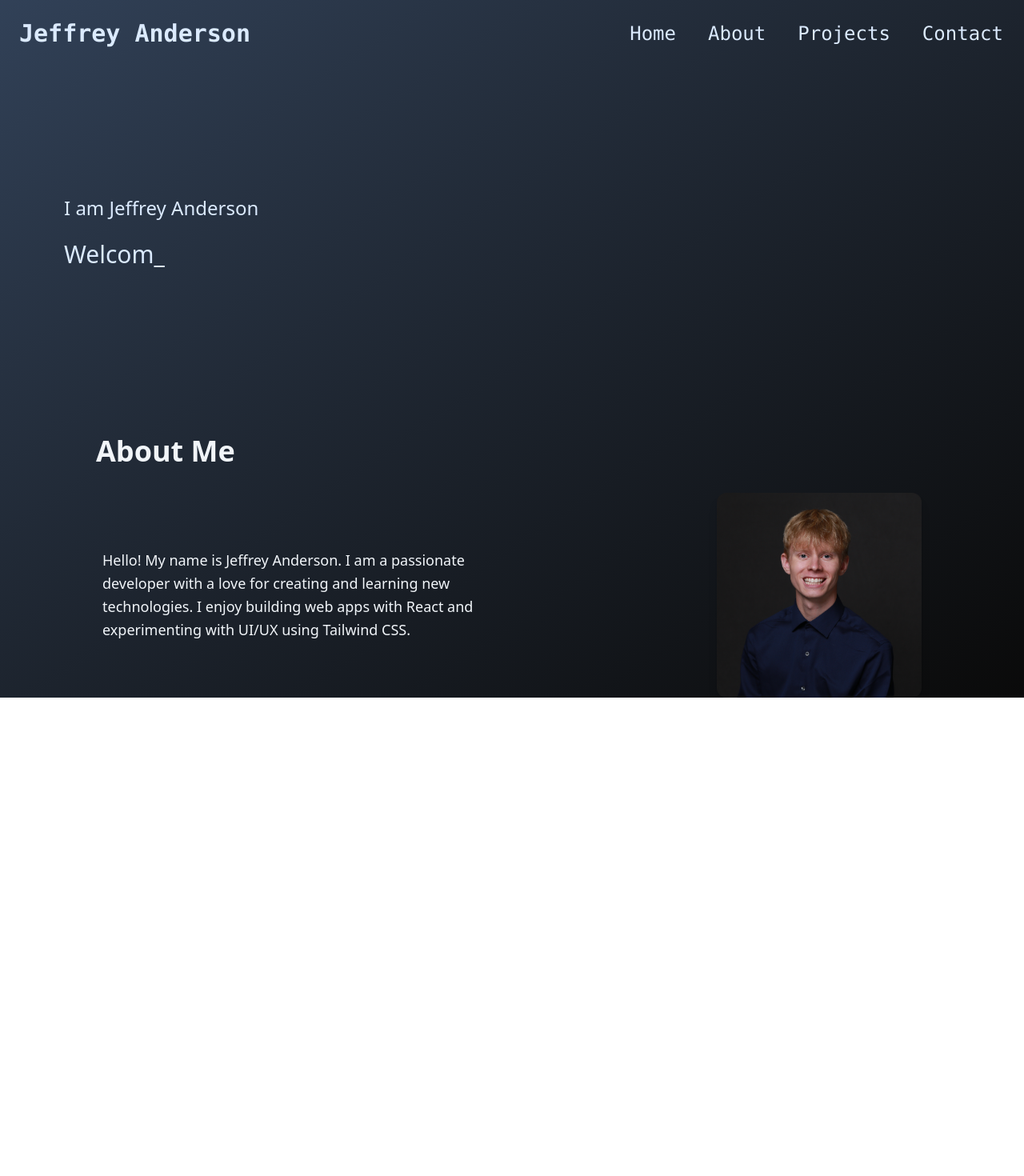
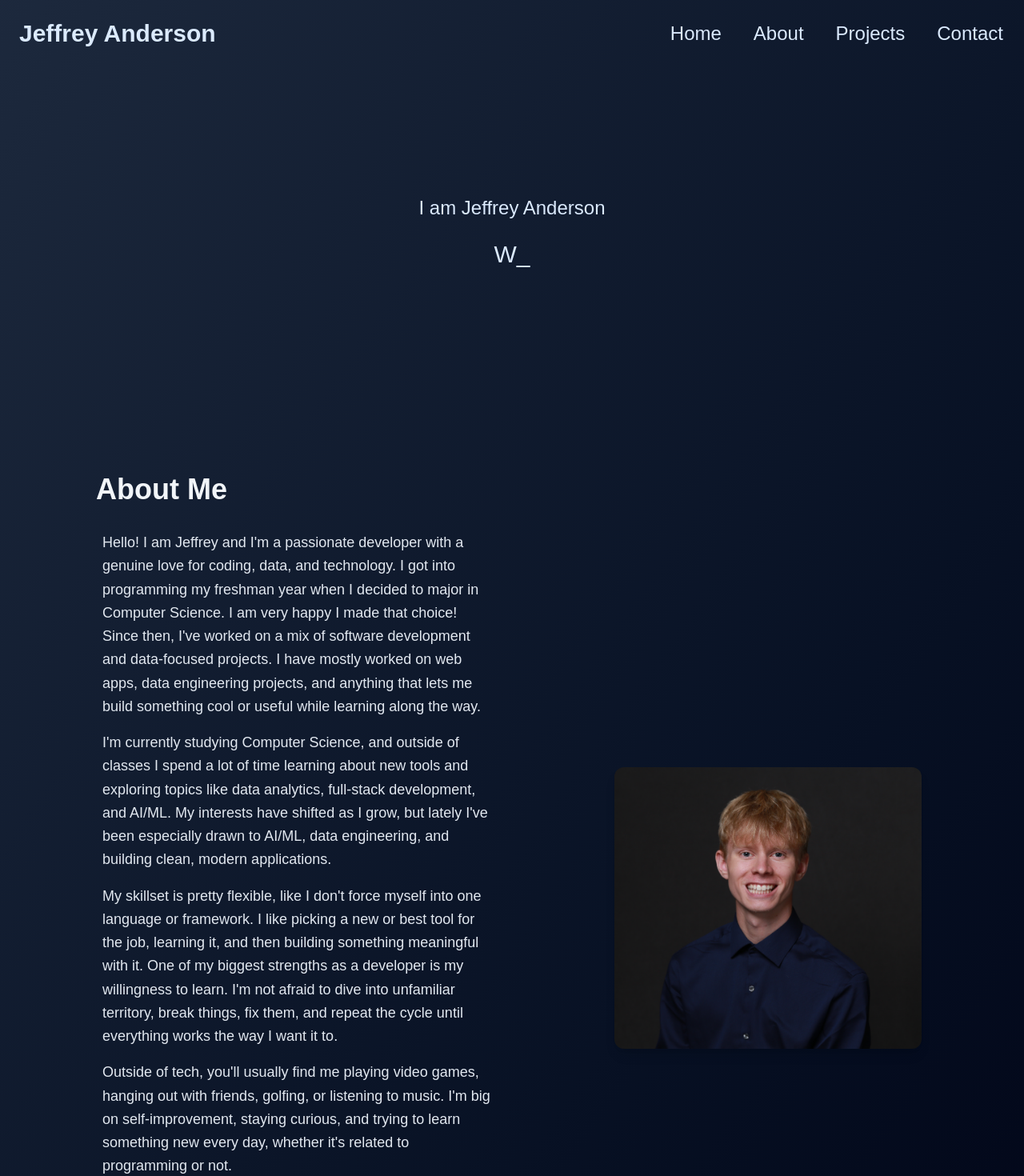
Before and after one commit to Jeffrey-Anderson392/jeffrey-portfolio, a React (Vite) app in the folder portfolio/: page / in a window 1280 px wide. Shown: the top 1470 px of the page at 80% size. Before the commit the page ends 872 px from the top, so only its background shows below. Built offline with nearby package versions, Linux system fonts and the light colour scheme.

Commit message:
wrote in my about me section and imported new font to use across the webpage

```diff
--- a/portfolio/src/App.jsx
+++ b/portfolio/src/App.jsx
@@ -5,15 +5,17 @@ import './App.css'
 import Hero from './components/Hero.jsx';
 import Navbar from './components/Navbar.jsx';
 import About from './components/About.jsx';
+import Projects from './components/Projects.jsx';
 
 function App() {
   const [count, setCount] = useState(0)
 
   return (
-    <div className="min-h-screen flex flex-col bg-linear-to-br from-slate-700 to-neutral-950">
+    <div className="min-h-screen flex flex-col bg-linear-to-br from-slate-800 to-slate-950">
       <Navbar />
       <Hero />
       <About />
+      <Projects />
     </div>
   )
 }
--- a/portfolio/src/components/About.jsx
+++ b/portfolio/src/components/About.jsx
@@ -3,27 +3,40 @@ import React from 'react'
 const About = () => {
   return (
 
-    <section id="about" className="mt-32 px-6 text-slate-100">
+    <section id="about" className="mt-44 px-6 font-plus-jakarta-sans">
       {/* Section title */}
-      <h2 className="text-4xl font-semibold mb-8 px-24">About Me</h2>
+      <h2 className="text-4xl font-semibold mb-8 px-24 text-slate-100">About Me</h2>
 
-      {/* Two-column responsive layout:
-          - stacks to 1 column on small screens
-          - text left, image right on md+ */}
-      <div className="max-w-5xl mx-auto grid grid-cols-1 md:grid-cols-2 gap-10 items-center">
-        {/* Text */}
+      {/* Two-column responsive layout: stacks to 1 column on small screens. text left, image right */}
+      <div className="max-w-5xl mx-auto grid grid-cols-1 md:grid-cols-2 gap-10 items-center text-slate-200">
+        {/* paragraph section about me */}
         <div className="text-lg leading-relaxed">
+          <p class="mb-4">
+            Hello! I am Jeffrey and I'm a passionate developer with a genuine love for coding, data, and technology. I got into programming my freshman year when I decided to major in Computer Science. I am very happy I made that choice!
+            Since then, I've worked on a mix of software development and data-focused projects. I have mostly worked on web apps, data engineering projects, and anything that lets me build something cool or useful while learning along the way.
+          </p>
+          <p class="mb-4">
+            I'm currently studying Computer Science, and outside of classes I spend a lot of time learning about new tools and exploring topics like data analytics, full-stack development, and AI/ML.
+            My interests have shifted as I grow, but lately I've been especially drawn to AI/ML, data engineering, and building clean, modern applications.
+          </p>
+          <p class="mb-4">
+            My skillset is pretty flexible, like I don't force myself into one language or framework. I like picking a new or best tool for the job, learning it, and then building something meaningful with it.
+            One of my biggest strengths as a developer is my willingness to learn. I'm not afraid to dive into unfamiliar territory, break things, fix them, and repeat the cycle until everything works the way I want it to.
+          </p>
+          <p class="mb-4">
+            Outside of tech, you'll usually find me playing video games, hanging out with friends, golfing, or listening to music. I'm big on self-improvement, staying curious, and trying to learn something new every day, whether it's related to programming or not.
+          </p>
           <p>
-            Hello! My name is Jeffrey Anderson. I am a passionate developer with a love for creating and learning new technologies. I enjoy building web apps with React and experimenting with UI/UX using Tailwind CSS.
+            If you ever want to connect, feel free to reach out through LinkedIn or check out some of my work on GitHub. I'm always excited to meet new people, share ideas, and keep growing as a developer.
           </p>
         </div>
 
-        {/* Image (served from public/) */}
+        {/* Image from the public folder */}
         <div className="flex justify-center md:justify-end">
           <img
             src="/images/PhotoOfMe.jpg"
             alt="Photo of Me"
-            className="rounded-xl shadow-lg w-64 h-64 object-cover"
+            className="rounded-xl shadow-lg w-96 h-88 object-cover"
           />
         </div>
       </div>
--- a/portfolio/src/components/Hero.jsx
+++ b/portfolio/src/components/Hero.jsx
@@ -45,7 +45,7 @@ const Hero = () => {
     type(); // start the typing effect
     }, []);
   return (
-    <div id="home" className='p-20 flex flex-col mt-20 space-y-6 text-blue-100'>
+    <div id="home" className='p-20 flex flex-col mt-20 space-y-6 text-center text-blue-100 font-plus-jakarta-sans'>
         <div className="text-2xl justify-center">I am Jeffrey Anderson</div>
         <div className="text-3xl">{currentText}</div>
     </div>
--- a/portfolio/src/components/Navbar.jsx
+++ b/portfolio/src/components/Navbar.jsx
@@ -16,13 +16,13 @@ const Navbar = () => {
 
   return (
     <div>
-        <nav className="p-6 flex justify-between text-blue-100 font-mono">
+        <nav className="p-6 flex justify-between text-blue-100 font-plus-jakarta-sans">
             <div className="text-3xl font-semibold">Jeffrey Anderson</div>
             <div className="space-x-10 text-2xl p-0.5">
-                <a href="#home" className="hover:text-slate-500 " onClick={(e) => handleclick(e, 'home')}>Home</a>
-                <a href="#about" className="hover:text-slate-500" onClick={(e) => handleclick(e, 'about')}>About</a>
-                <a href="#projects" className="hover:text-slate-500" onClick={(e) => handleclick(e, 'projects')}>Projects</a>
-                <a href="#contact" className="hover:text-slate-500" onClick={(e) => handleclick(e, 'contact')}>Contact</a>
+                <a href="#home" className="hover:text-teal-300 " onClick={(e) => handleclick(e, 'home')}>Home</a>
+                <a href="#about" className="hover:text-teal-300" onClick={(e) => handleclick(e, 'about')}>About</a>
+                <a href="#projects" className="hover:text-teal-300" onClick={(e) => handleclick(e, 'projects')}>Projects</a>
+                <a href="#contact" className="hover:text-teal-300" onClick={(e) => handleclick(e, 'contact')}>Contact</a>
             </div>
         </nav>
     </div>
--- /dev/null
+++ b/portfolio/src/components/Projects.jsx
@@ -0,0 +1,13 @@
+import React from 'react'
+
+const Projects = () => {
+  return (
+    <section id='projects' className='mt-32 px-6 font-plus-jakarta-sans'>
+        <div>
+            <h2 className='text-4xl font-semibold mb-8 px-24 text-center text-slate-100'>Projects</h2>
+        </div>
+    </section>
+  )
+}
+
+export default Projects
--- a/portfolio/src/index.css
+++ b/portfolio/src/index.css
@@ -1,75 +1,9 @@
 @import "tailwindcss";
 
-/* @layer base;
+/* Custom font family variable from google fonts*/
 
-@import "tailwindcss/preflight.css" layer(base); */
+@import url('https://fonts.googleapis.com/css2?family=Plus+Jakarta+Sans:ital@0;1&display=swap');
 
-/*
-:root {
-  font-family: system-ui, Avenir, Helvetica, Arial, sans-serif;
-  line-height: 1.5;
-  font-weight: 400;
-
-  color-scheme: light dark;
-  color: rgba(255, 255, 255, 0.87);
-  background-color: #242424;
-
-  font-synthesis: none;
-  text-rendering: optimizeLegibility;
-  -webkit-font-smoothing: antialiased;
-  -moz-osx-font-smoothing: grayscale;
+@theme {
+  --font-plus-jakarta-sans: 'Plus Jakarta Sans', sans-serif;
 }
-
-a {
-  font-weight: 500;
-  color: #646cff;
-  text-decoration: inherit;
-}
-a:hover {
-  color: #535bf2;
-}
-
-body {
-  margin: 0;
-  display: flex;
-  place-items: center;
-  min-width: 320px;
-  min-height: 100vh;
-}
-
-h1 {
-  font-size: 3.2em;
-  line-height: 1.1;
-}
-
-button {
-  border-radius: 8px;
-  border: 1px solid transparent;
-  padding: 0.6em 1.2em;
-  font-size: 1em;
-  font-weight: 500;
-  font-family: inherit;
-  background-color: #1a1a1a;
-  cursor: pointer;
-  transition: border-color 0.25s;
-}
-button:hover {
-  border-color: #646cff;
-}
-button:focus,
-button:focus-visible {
-  outline: 4px auto -webkit-focus-ring-color;
-}
-
-@media (prefers-color-scheme: light) {
-  :root {
-    color: #213547;
-    background-color: #ffffff;
-  }
-  a:hover {
-    color: #747bff;
-  }
-  button {
-    background-color: #f9f9f9;
-  }
-} */
```
